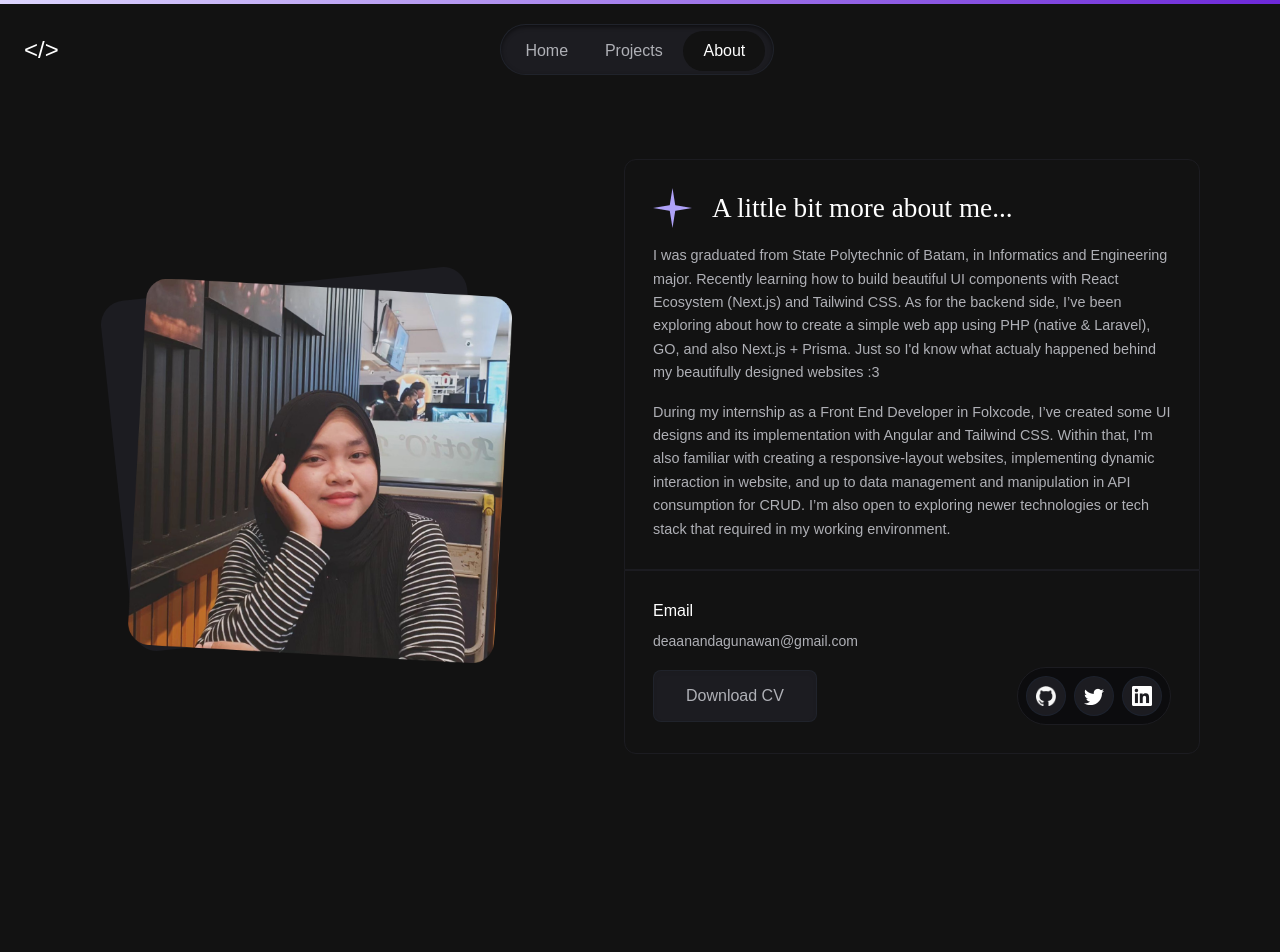
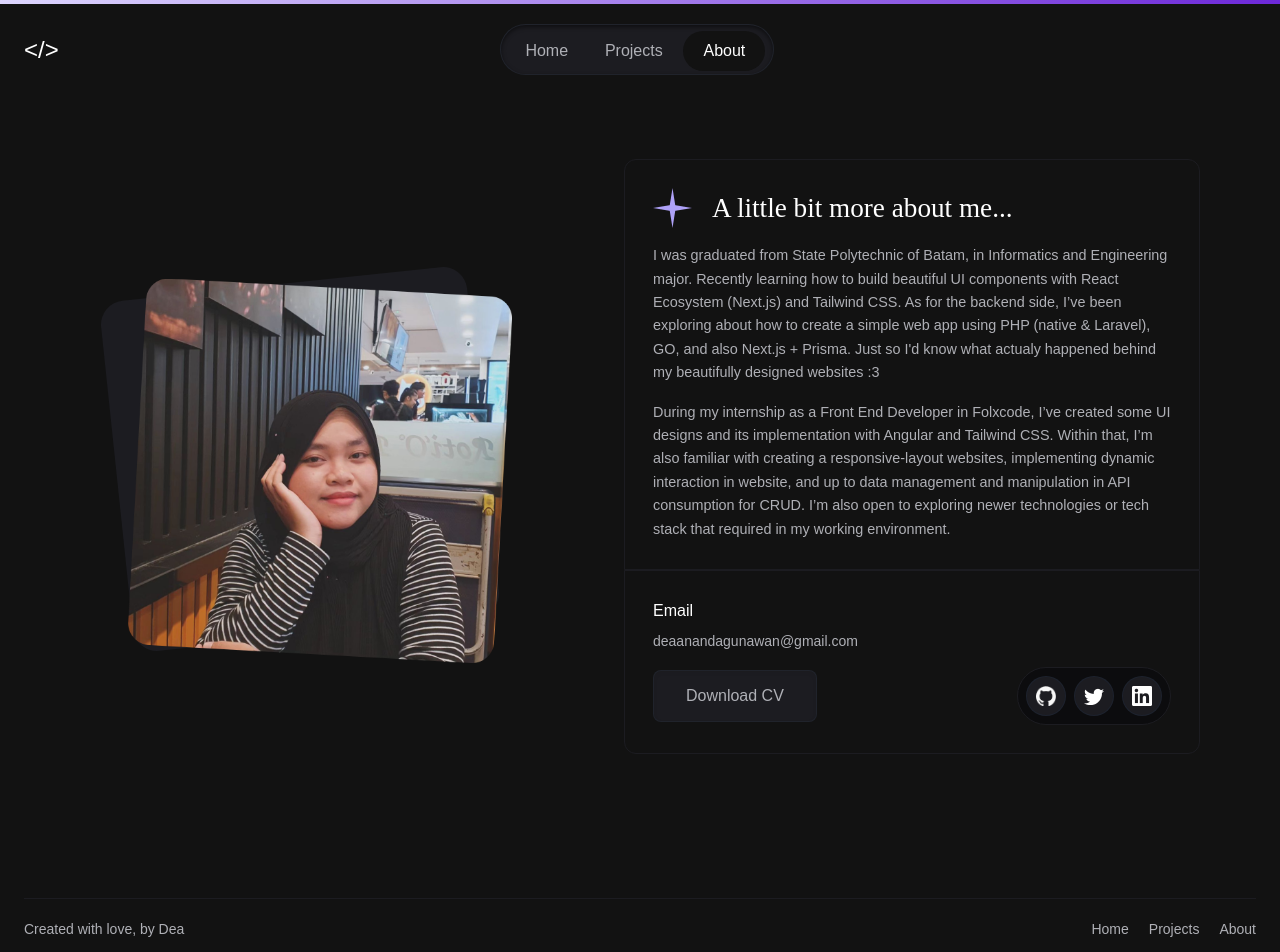
Before and after one commit to peperoxyz/portfolio-website, a Next.js app: page /about in a window 1280 px wide. Shown: the top 952 px of the page. Before the commit the page ends 818 px from the top, so only its background shows below. Built offline with nearby package versions, Linux system fonts and the light colour scheme.

Commit message:
Add footer component in other pages

```diff
--- a/src/app/(pages)/about/page.jsx
+++ b/src/app/(pages)/about/page.jsx
@@ -1,11 +1,13 @@
 import { Header } from "@/app/ui/components/header";
 import { AboutMe } from "@/app/ui/components/about-me";
+import { Footer } from "@/app/ui/components/footer";
 
 export default function Home() {
 	return (
 		<div>
 			<Header></Header>
 			<AboutMe />
+			<Footer />
 		</div>
 	);
 }
--- a/src/app/(pages)/projects/page.tsx
+++ b/src/app/(pages)/projects/page.tsx
@@ -1,3 +1,4 @@
+import { Footer } from "@/app/ui/components/footer";
 import { Header } from "@/app/ui/components/header";
 import { ProjectWrapper } from "@/app/ui/components/projects-wrapper";
 
@@ -6,6 +7,7 @@ export default function Home() {
 		<div>
 			<Header></Header>
 			<ProjectWrapper />
+			<Footer />
 		</div>
 	);
 }
--- a/src/app/page.tsx
+++ b/src/app/page.tsx
@@ -3,6 +3,7 @@ import { Hero } from "@/app/ui/components/hero";
 import { Divider } from "@/app/ui/components/divider";
 import { AboutMe } from "@/app/ui/components/about-me";
 import { ProjectWrapper } from "./ui/components/projects-wrapper";
+import { Footer } from "./ui/components/footer";
 
 export default function Home() {
 	return (
@@ -13,6 +14,7 @@ export default function Home() {
 			<AboutMe />
 			<Divider sectionDetails={{ title: "Featured", name: "Selected Projects", button: "See all projects", href: "/projects" }} />
 			<ProjectWrapper />
+			<Footer />
 		</div>
 	);
 }
```
